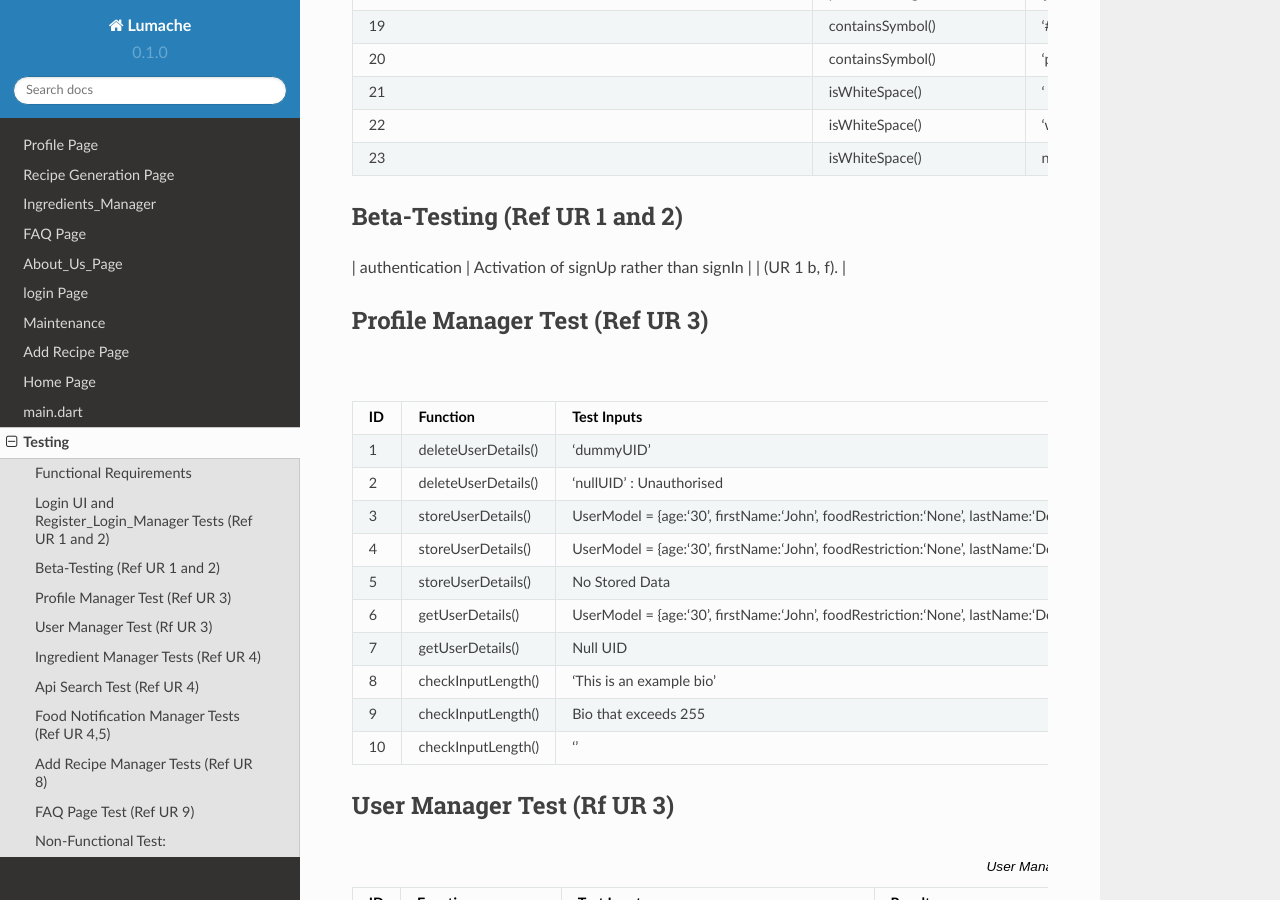
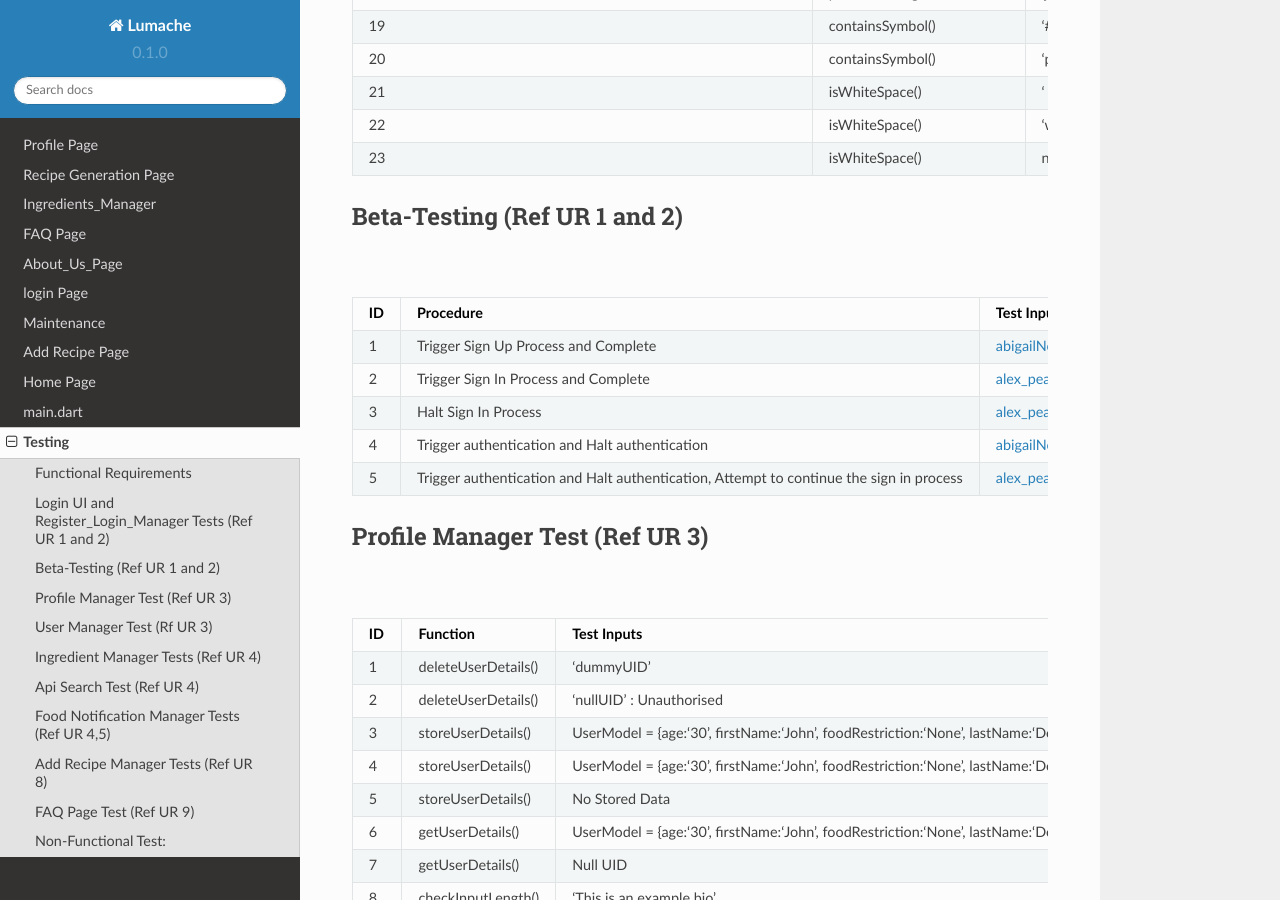
Before and after one commit to RhysRoo/SDRecipie_docs, a Sphinx documentation site: the page built from docs/source/testing.rst, in a window 1280 px wide and 900 px high, scrolled down 963 px. Built offline with Sphinx 7.4.7 and the Read the Docs theme 2.0.0, drawn with Linux system fonts in a browser that asks for light colours; pages that are not in the unit, such as notebooks, are missing from menus.

Commit message:
fix:Update testing.rst

````diff
--- a/docs/source/testing.rst
+++ b/docs/source/testing.rst
@@ -134,29 +134,41 @@ Login UI and Register_Login_Manager Tests  (Ref UR 1 and 2)
 
 Beta-Testing (Ref UR 1 and 2)
 ------------------------------
+
 .. list-table:: Login UI and Register_Login_Manager Tests (Ref UR 1 and 2)
    :widths: 5 25 25 25 25
    :header-rows: 1
 
-+----+-----------------------------------------+-------------------------------------------+--------+-------------------------------------------------------------------------------------------------------------------+
-| id | Procedure                               | Test Inputs                               | Result | Description to meet specification                                                                                 |
-+====+=========================================+===========================================+========+===================================================================================================================+
-| 1  | Trigger Sign Up Process and Complete    | abigailNorman1@gmail.com                  | Pass   | FR Met: Ability to initiate account creation, upon receiving valid user details. (UR 2 a)                          |
-|    |                                         | Logintest1                                |        | SR: System should store username and password into backend database (UR 2 g)                                       |
-+----+-----------------------------------------+-------------------------------------------+--------+-------------------------------------------------------------------------------------------------------------------+
-| 2  | Trigger Sign In Process and Complete    | alex_pearso@the_pearsons.com              | Pass   | FR Met: Ability to initiate create account process (UR 1  a)                                                       |
-|    |                                         | Logintest2                                |        |                                                                                                                   |
-+----+-----------------------------------------+-------------------------------------------+--------+-------------------------------------------------------------------------------------------------------------------+
-| 3  | Halt Sign In Process                    | alex_pearso@the_pearsons.com              | Fail   | FR Met: System should terminate an ongoing authentication process, providing an immediate halt to user access      |
-|    |                                         | Activation of signIn rather than signUp   |        | validation. (UR 2 b).                                                                                             |
-|    |                                         | completion and then back to signUp screen |        | FR Change: Doesn’t return to previous sign In details after halt of sign Up process  (UR 2 c).                     |
-+----+-----------------------------------------+-------------------------------------------+--------+-------------------------------------------------------------------------------------------------------------------+
-| 4  | Trigger authentication and Halt         | abigailNorman1@gmail.com                  | Pass   | FR Met: Should terminate an ongoing authentication process, providing an immediate halt to user access validation  |
-|    | authentication                          | Activation of signUp rather than signIn   |        | (UR 1 b, f).                                                                                                      |
-+----+-----------------------------------------+-------------------------------------------+--------+-------------------------------------------------------------------------------------------------------------------+
-| 5  | Trigger authentication and Halt         | alex_pearso@the_pearsons.com              | Fail   | FR Change: Doesn’t return to previous log in details (UR 1 c)                                                      |
-|```
-
+   * - ID
+     - Procedure
+     - Test Inputs
+     - Result
+     - Description to Meet Specification
+   * - 1
+     - Trigger Sign Up Process and Complete
+     - abigailNorman1@gmail.com, Logintest1
+     - Pass
+     - FR Met: Ability to initiate account creation, upon receiving valid user details. (UR 2 a)\nSR: System should store username and password into backend database (UR 2 g)
+   * - 2
+     - Trigger Sign In Process and Complete
+     - alex_pearso@the_pearsons.com, Logintest2
+     - Pass
+     - FR Met: Ability to initiate create account process (UR 1 a)
+   * - 3
+     - Halt Sign In Process
+     - alex_pearso@the_pearsons.com, Activation of signIn rather than signUp completion and then back to signUp screen
+     - Fail
+     - FR Met: System should terminate an ongoing authentication process, providing an immediate halt to user access validation. (UR 2 b).\nFR Change: Doesn’t return to previous sign In details after halt of sign Up process (UR 2 c).
+   * - 4
+     - Trigger authentication and Halt authentication
+     - abigailNorman1@gmail.com, Activation of signUp rather than signIn
+     - Pass
+     - FR Met: Should terminate an ongoing authentication process, providing an immediate halt to user access validation (UR 1 b, f).
+   * - 5
+     - Trigger authentication and Halt authentication, Attempt to continue the sign in process
+     - alex_pearso@the_pearsons.com, Activation of signUp rather than signIn and then back to signIn screen
+     - Fail
+     - FR Change: Doesn’t return to previous log in details (UR 1 c)
 
 
 Profile Manager Test (Ref UR 3)
````
